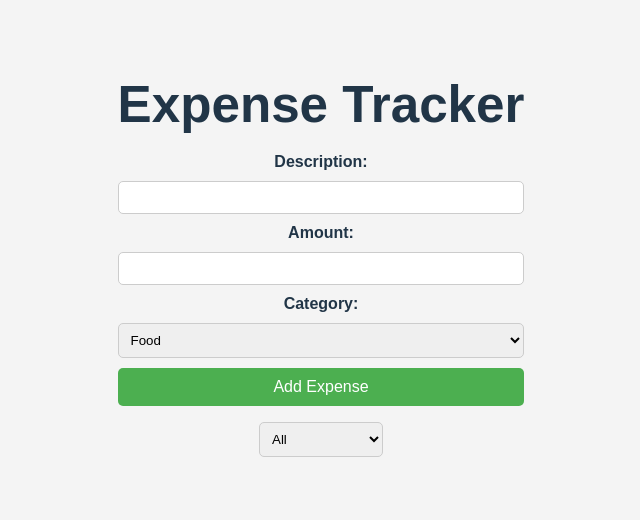
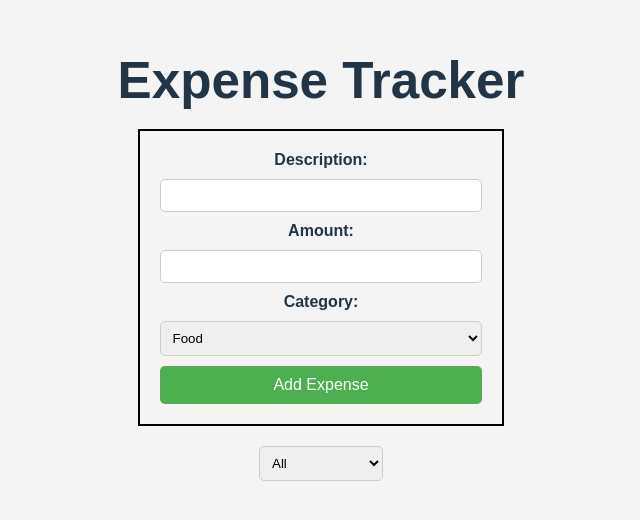
Before and after one commit to rogerio-castellano/react-expense-tracker, a React (Vite) app: page / in a window 1280 px wide. Shown: the part 142-662 px from the top of the page, without its empty margins (319-959 px from the left). Built offline with nearby package versions, Linux system fonts and the light colour scheme.

Commit message:
Add border to ExpenseForm

```diff
--- a/src/App.css
+++ b/src/App.css
@@ -8,3 +8,10 @@
 .amount {
             text-align: right;
         }
+
+
+.bordered-div {
+    border: 2px solid black;
+    padding: 20px;
+    margin: 20px;
+}
--- a/src/Components/ExpensesForm.tsx
+++ b/src/Components/ExpensesForm.tsx
@@ -3,7 +3,7 @@ import categories from "./categories";
 const ExpensesForm = () => {
   return (
     <>
-      <form id="expense-form">
+      <form id="expense-form" className="bordered-div">
         <label htmlFor="description">Description:</label>
         <input type="text" id="description" name="description" required />
 
```
